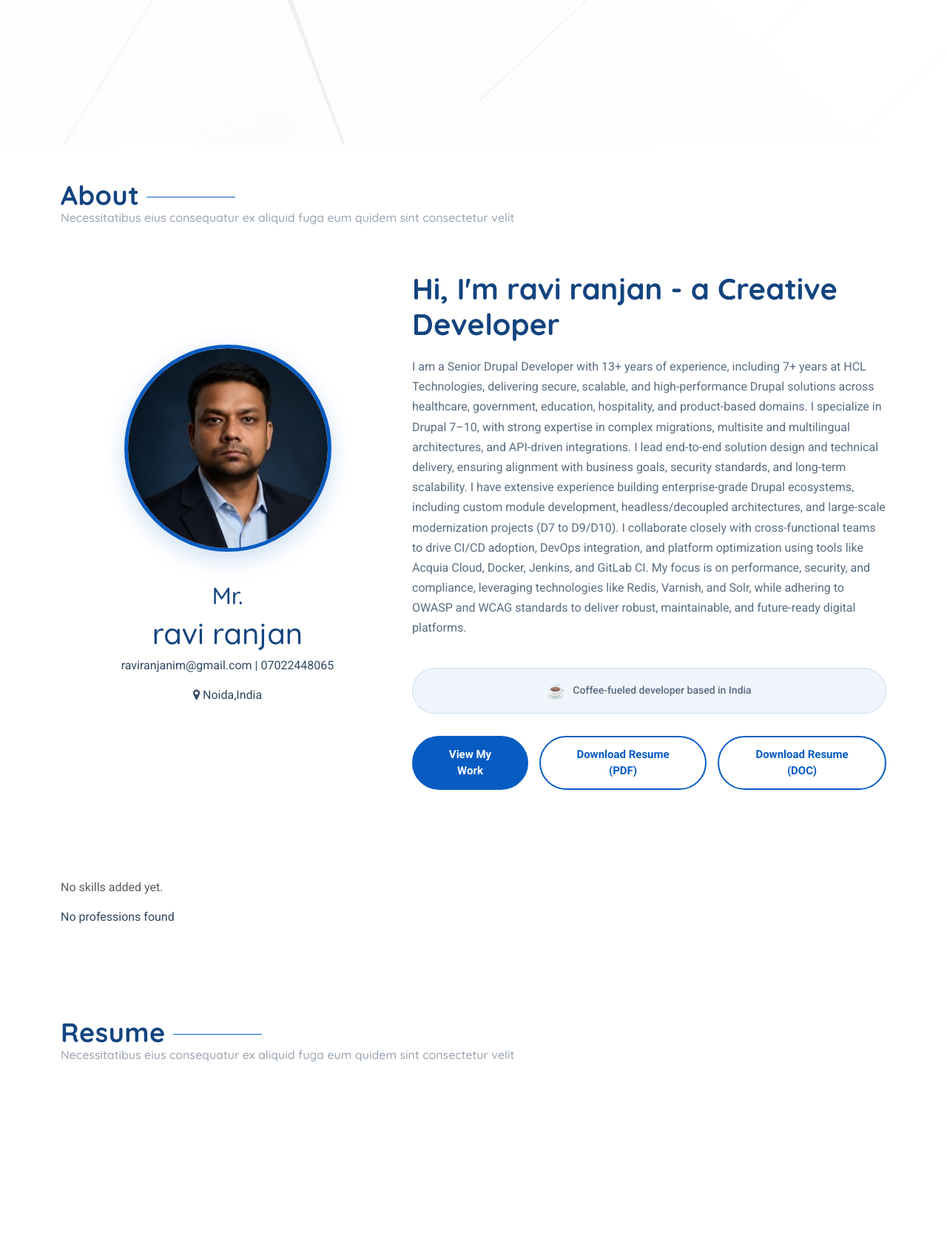
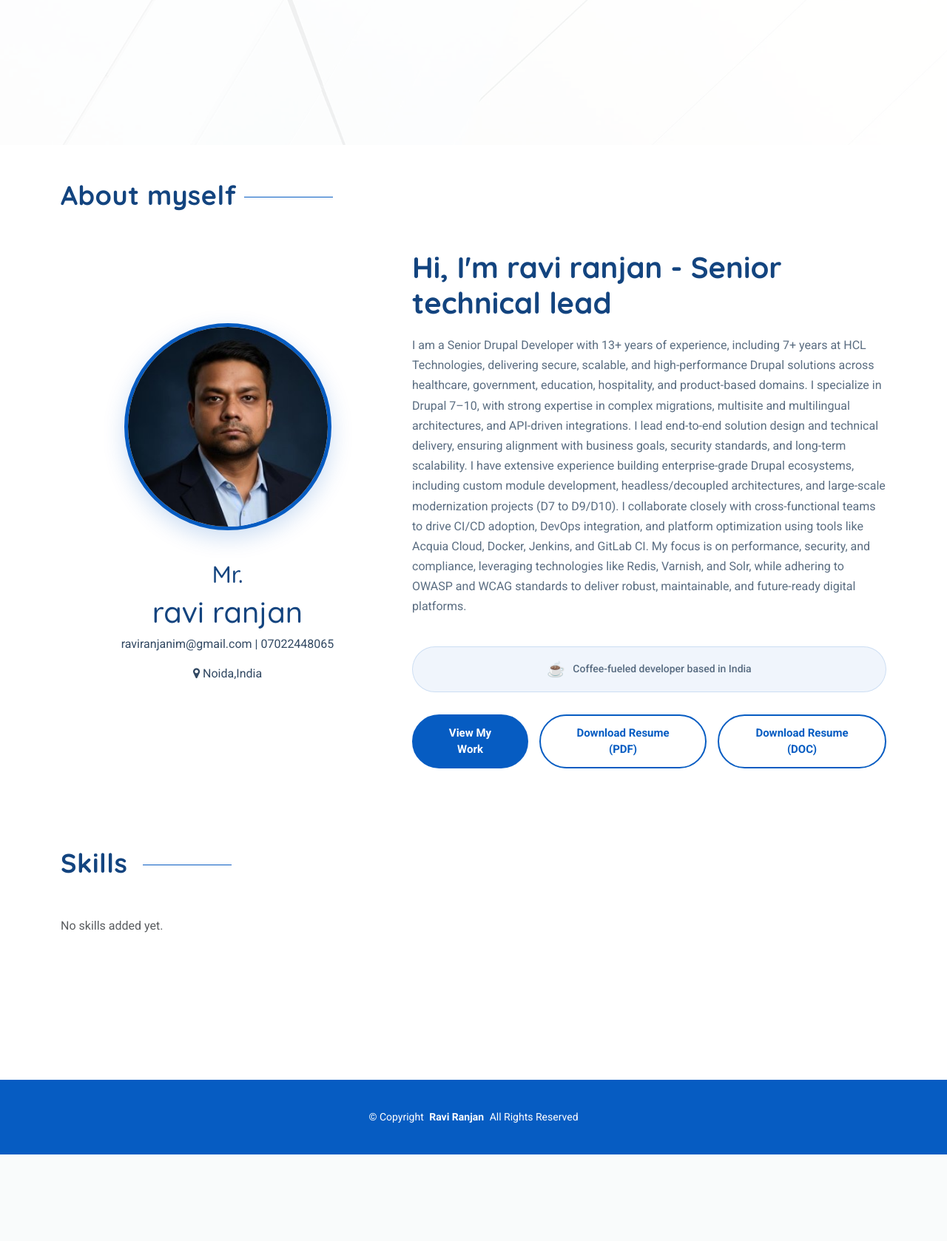
Before and after one commit to ravi561956/python-resume, a Django app: template resumebuilder/resume/templates/themes/Style/index.html in a window 1280 px wide. Shown: the part 604-2282 px from the top of the page at 74% size. After the commit the page ends 2165 px from the top, so only its background shows below. Run offline with Django 5.2, Linux system fonts and the light colour scheme; the template is opened without the code that fills it: values that come from a table or form of the project are taken from there, others are empty; data comes from the database, SQL or seed files in the repository; some libraries are stand-ins or nearby versions.

Commit message:
Index file correction as per page.

```diff
--- a/resumebuilder/resume/static/assets/css/main.css
+++ b/resumebuilder/resume/static/assets/css/main.css
@@ -1309,7 +1309,6 @@ section,
 
 .skills .skills-summary .skills-badges .badge-list .skill-badge {
   background: linear-gradient(45deg, var(--accent-color), color-mix(in srgb, var(--accent-color), var(--heading-color) 20%));
-  color: var(--contrast-color);
   padding: 8px 16px;
   border-radius: 20px;
   font-size: 12px;
--- a/resumebuilder/resume/templates/themes/Style/index.html
+++ b/resumebuilder/resume/templates/themes/Style/index.html
@@ -161,8 +161,7 @@
 
       <!-- Section Title -->
       <div class="container section-title">
-        <h2>About</h2>
-        <p>Necessitatibus eius consequatur ex aliquid fuga eum quidem sint consectetur velit</p>
+        <h2>About myself</h2>
       </div><!-- End Section Title -->
 
       <div class="container" data-aos="fade-up" data-aos-delay="100">
@@ -190,36 +189,17 @@
           <div class="col-lg-7" data-aos="fade-left" data-aos-delay="300">
             <div class="about-content">
               <div class="intro">
-                <h2>Hi, I'm {{ resume.name }} - a Creative Developer</h2>
+                <h2>Hi, I'm {{ resume.name }} - {{ resume.position }}</h2>
                 <p>{{ resume.summary }}</p>
               </div>
-            {% if resume.skills_grid.all %}
-              <div class="skills-grid">
-
-                {% for skill in resume.skills_grid.all %}
-                  {% if skill.is_active %}
-                  <div class="skill-item"
-                      data-aos="{{ skill.aos_animation }}"
-                      data-aos-delay="{{ skill.aos_delay }}">
-
-                    <div class="skill-icon">
-                      <i class="{{ skill.icon_class }}"></i>
-                    </div>
-
-                    <h4>{{ skill.title }}</h4>
-                    <p>{{ skill.description }}</p>
-
-                  </div>
-                  {% endif %}
-                {% endfor %}
-
-              </div>
-            {% endif %}
             {% if resume.journeys.all %}
               <div class="journey-timeline"
                   data-aos="fade-up"
                   data-aos-delay="300">
-
+                  <h2>
+                    <i class="bi bi-mortarboard"></i>
+                    Academic Excellence
+                  </h2>
                 {% for item in resume.journeys.all %}
                   {% if item.is_active %}
                   <div class="timeline-item">
@@ -261,16 +241,17 @@
 
     <!-- Skills Section -->
     <section id="skills" class="skills section">
-
+      <div class="container section-title">
+        <h2>Skills </h2>
+      </div>
       <div class="container" data-aos="fade-up" data-aos-delay="100">
-
         <div class="row">
-          <div class="col-lg-8">
+          <div class="col-lg-12">
             <div class="skills-grid">
-              <div class="row g-4">
+              <div class="row g-12">
                 {% for category in resume.skill_categories.all %}
                   {% if category.skills.all %}
-                    <div class="col-md-6"
+                    <div class="col-md-4"
                         data-aos="flip-left"
                         data-aos-delay="{{ category.aos_delay|default:200 }}">
 
@@ -318,88 +299,18 @@
 
             </div><!-- End Skills Grid -->
           </div>
-
-          {% for profession in resume.professions.all %}
-            <div class="col-lg-4">
-              <div class="skills-summary"
-                  data-aos="fade-left"
-                  data-aos-delay="{{ profession.aos_delay }}">
-
-                <!-- Title -->
-                <h3>{{ profession.title }}</h3>
-
-                <!-- Description -->
-                <p>{{ profession.short_desc }}</p>
-
-                <!-- ================= STATS ================= -->
-                <div class="summary-stats">
-                  {% for stat in profession.resume_stats.all %}
-                    <div class="stat-item"
-                        data-aos="zoom-in"
-                        data-aos-delay="{{ stat.aos_delay }}">
-
-                      <div class="stat-circle">
-                        <i class="{{ stat.icon_class }}"></i>
-                      </div>
-
-                      <div class="stat-info">
-                        <span class="stat-number">{{ stat.value }}+</span>
-                        <span class="stat-label">{{ stat.label }}</span>
         </div>
 
       </div>
-                  {% empty %}
-                    <p>No statistics added</p>
-                  {% endfor %}
-                </div>
-
-                <!-- ================= CERTIFICATIONS ================= -->
-                {% if profession.certifications.exists %}
-                  <div class="skills-badges"
-                      data-aos="fade-up"
-                      data-aos-delay="600">
-
-                    <h4>Certifications</h4>
-
-                    <div class="badge-list">
-                      {% for cert in profession.certifications.all %}
-                        {% if cert.is_active %}
-                          <div class="skill-badge">
-                            {{ cert.title }}
-                          </div>
-                        {% endif %}
-                      {% endfor %}
-                    </div>
-
-                  </div>
-                {% endif %}
-
-              </div>
-            </div>
-          {% empty %}
-            <p>No professions found</p>
-          {% endfor %}
-
-        </div>
-
-      </div>
-
     </section><!-- /Skills Section -->
 
     <!-- Resume Section -->
     <section id="resume" class="resume section">
-
-      <!-- Section Title -->
-      <div class="container section-title">
-        <h2>Resume</h2>
-        <p>Necessitatibus eius consequatur ex aliquid fuga eum quidem sint consectetur velit</p>
-      </div><!-- End Section Title -->
-
       <div class="container" data-aos="fade-up" data-aos-delay="100">
         <div class="row">
 
           {% for journey in resume.journey.all %}
-          <div class="col-lg-6"
+          <div class="col-lg-12"
               data-aos="{% if forloop.first %}fade-right{% else %}fade-left{% endif %}"
               data-aos-delay="{{ journey.aos_delay }}">
 
@@ -461,12 +372,41 @@
           {% endfor %}
 
         </div>
+        {% if resume.professions.all %}
+          <div class="row">
+            {% for profession in resume.professions.all %}
+              <div class="col-lg-4">
+                <div class="skills-summary"
+                    data-aos="fade-left"
+                    data-aos-delay="{{ profession.aos_delay }}">
+                  <!-- ================= CERTIFICATIONS ================= -->
+                  {% if profession.certifications.all %}
+                    <div class="skills-badges"
+                        data-aos="fade-up"
+                        data-aos-delay="600">
+                      <h4>Certifications</h4>
+                      <div class="badge-list">
+                        {% for cert in profession.certifications.all %}
+                          {% if cert.is_active %}
+                            <div class="skill-badge">
+                              {{ cert.title }}
                             </div>
-
-
+                          {% endif %}
+                        {% endfor %}
+                      </div>
+                    </div>
+                  {% endif %}
+                </div>
+              </div>
+            {% empty %}
+              <p>No professions found</p>
+            {% endfor %}
+          </div>
+        {% endif %}
+      </div>
     </section><!-- /Resume Section -->
-
     <!-- Services Section -->
+    {% if resume.servicesection.all %}
       <section id="services" class="services section">
 
         {% for section in resume.servicesection.all %}
@@ -518,10 +458,9 @@
         {% endfor %}
 
       </section><!-- /Services Section -->
-
-
-
+    {% endif %}
     <!-- Portfolio Section -->
+    {% if resume.portfolio_sections.all %}
       <section id="portfolio" class="portfolio section">
 
         {% for section in resume.portfolio_sections.all %}
@@ -624,8 +563,9 @@
         {% endfor %}
 
       </section><!-- /Portfolio Section -->
-
+    {% endif %}
     <!-- Testimonials Section -->
+    {% if resume.testimonial_sections.all %}
       <section id="testimonials" class="testimonials section">
 
         {% for section in resume.testimonial_sections.all %}
@@ -766,8 +706,9 @@
         {% endfor %}
 
       </section><!-- /Testimonials Section -->
-
+    {% endif %}
     <!-- Faq Section -->
+    {% if resume.faq_sections.all %}
       <section id="faq" class="faq section">
 
         {% for section in resume.faq_sections.all %}
@@ -813,8 +754,10 @@
         {% endfor %}
 
       </section><!-- /Faq Section -->
+    {% endif %}
 
     <!-- Contact Section -->
+    {% if resume.contact_sections.all %}
       <section id="contact" class="contact section light-background">
 
         {% for section in resume.contact_sections.all %}
@@ -947,7 +890,7 @@
         {% endfor %}
 
       </section><!-- /Contact Section -->
-
+    {% endif %}
 
   </main>
 
```
Lines whose indentation alone changed are shown as unchanged.
